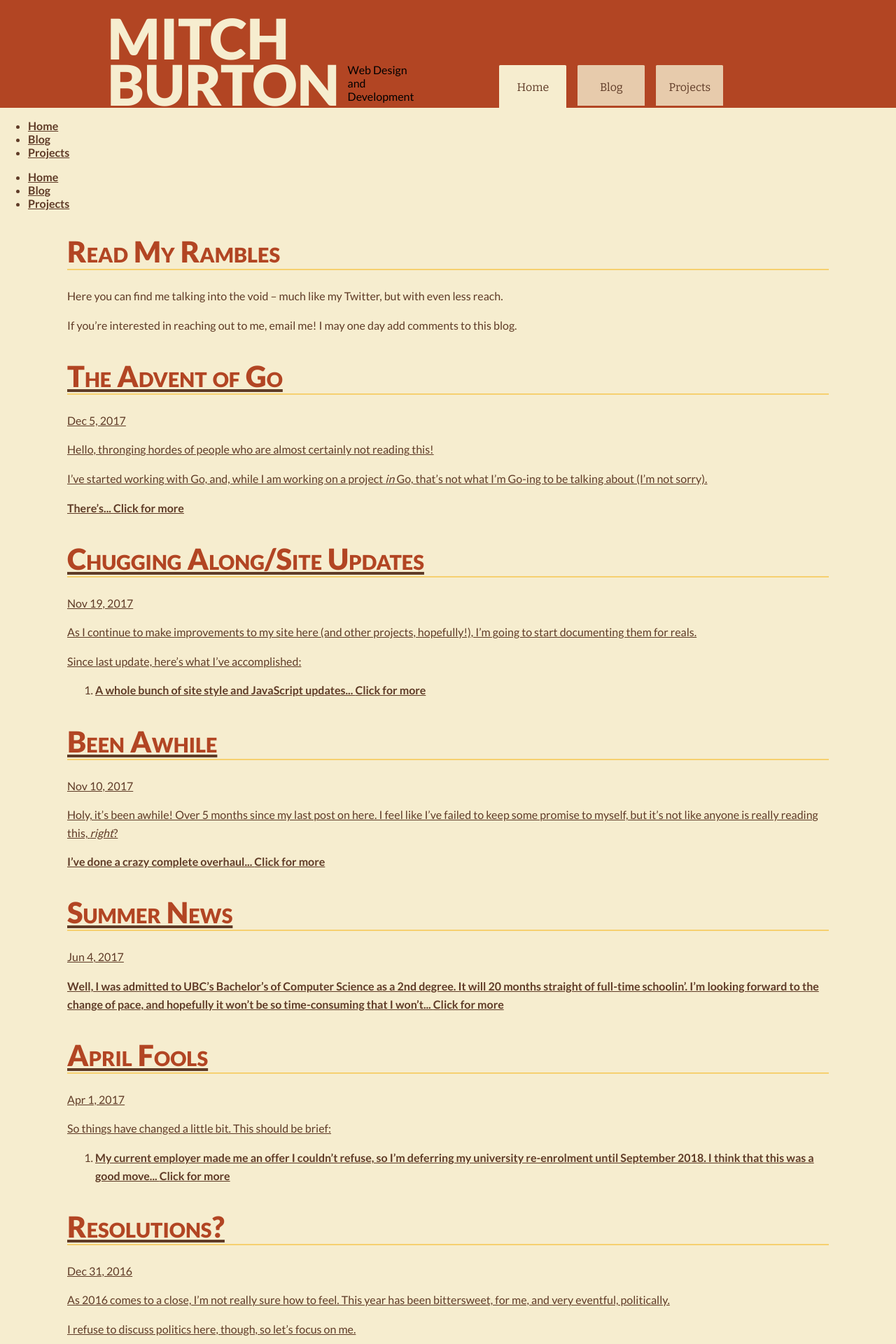
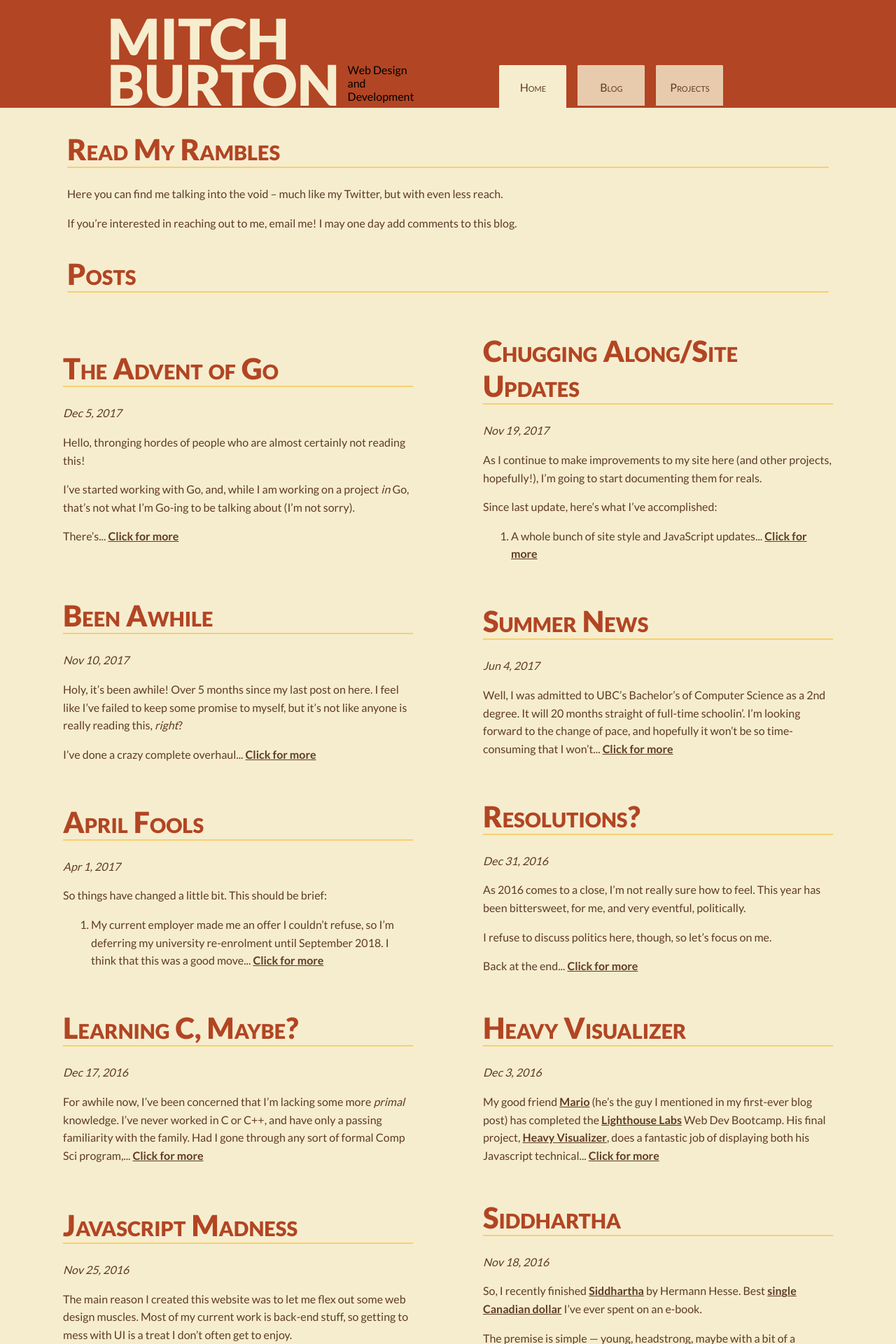
Before and after one commit to Perfect5th/perfect5th.github.io, a Jekyll site: the page built from posts.html, in a window 1280 px wide. Shown: the top 1920 px of the page at 70% size. Built offline with Jekyll 4.4.1, drawn with Linux system fonts in a browser that asks for light colours.

Commit message:
blog page looking acceptable

```diff
--- a/_sass/_layout.scss
+++ b/_sass/_layout.scss
@@ -323,6 +323,34 @@ footer {
     display: none;
 }
 
+/* Blog selectors */
+.posts-wrapper {
+    margin: auto;
+    margin-bottom: 2rem;
+    max-width: 1200px;
+    width: 100%;
+
+    .posts {
+        display: flex;
+        flex-wrap: wrap;
+
+        .title-link {
+            text-decoration: none;
+        }
+
+        .blog-list-item {
+            cursor: pointer;
+            max-width: 500px;
+            width: 85%;
+
+            .blog-date {
+                font-style: italic;
+            }
+        }
+    }
+}
+
+
 @media (min-width: 980px) {
 
     header {
@@ -365,7 +393,8 @@ footer {
         .nav-item {
             background-color: fade-out($linen, 0.2);
             border-radius: 0.1rem 0.1rem 0 0;
-            font-family: 'Bitter', serif;
+            font-family: 'Lato', sans-serif;
+            font-variant: small-caps;
             height: 95%;
             margin-right: 1rem;
             padding: 1.4rem 1rem 1.2rem 1rem;
--- a/posts.html
+++ b/posts.html
@@ -3,23 +3,16 @@ title: Blog
 layout: default
 ---
 
-<nav class="subnav">
-  <ul>
-    <a href="/"><li>Home</li></a>
-    <a href="/posts"><li class="active">Blog</li></a>
-    <a href="/projects"><li>Projects</li></a>
+<nav class="mobile-nav">
+  <div class="hamburger" id="hamburger"><span onclick=showNav()>&#9776;</span></div>
+  <ul class="nav-items" id="nav-items">
+    <li class="first-nav" id="close-nav" onclick=closeNav()>></li>
+    <li class="first-nav first-nav-desktop"></li>
+    <a href="/"><li class="active">Home</li></a>
+    <a href="/posts"><li>Blog</li></a>
+    <a href="/projects"><li class="last-nav">Projects</li></a>
   </ul>
 </nav>
-
-<aside class="sidenav">
-  <nav>
-    <ul>
-      <a href="/"><li>Home</li></a>
-      <a href="/posts"><li class="active">Blog</li></a>
-      <a href="/projects"><li>Projects</li></a>
-    </ul>
-  </nav>
-</aside>
 
 <article class="blog-topper">
   <h2>Read My Rambles</h2>
@@ -31,18 +24,24 @@ layout: default
     If you&rsquo;re interested in reaching out to me, email me! I may one day
     add comments to this blog.
   </p>
+
+  <h2>Posts</h2>
 </article>
 
+<div class="posts-wrapper">
+  <div class="posts">
     {% for post in site.posts %}
-  <a href="{{ post.url }}" class="blog-link">
-    <article class="blog-list-item">
+      <article class="blog-list-item" data-location="{{ post.url }}">
         <div>
+          <a class="title-link" href="{{ post.url }}" class="blog-link">
             <h2>{{ post.title }}</h2>
+          </a>
           <p class="blog-date">{{ post.date | date: "%b %-d, %Y" }}</p>
           <div class="preview">
             {{ post.content | truncatewords: 40 }} <a href="{{ post.url }}">Click for more</a>
           </div>
         </div>
       </article>
-  </a>
     {% endfor %}
+  </div>
+</div>
--- a/scripts/main.js
+++ b/scripts/main.js
@@ -91,6 +91,11 @@ function toggleTechInfo() {
   }
 }
 
+function loadBlog(event) {
+  event.preventDefault();
+  window.location = this.dataset.location;
+}
+
 document.addEventListener("DOMContentLoaded", function () {
   var path = window.location.pathname;
   var active = '';
@@ -124,4 +129,12 @@ document.addEventListener("DOMContentLoaded", function () {
 
     techIcon.addEventListener('click', toggleTechInfo);
   }
+
+  var blogItems = document.getElementsByClassName('blog-list-item');
+
+  for (var i = 0; i < blogItems.length; i++) {
+    var blogItem = blogItems.item(i);
+
+    blogItem.addEventListener('click', loadBlog);
+  }
 });
```
Lines whose indentation alone changed are shown as unchanged.
